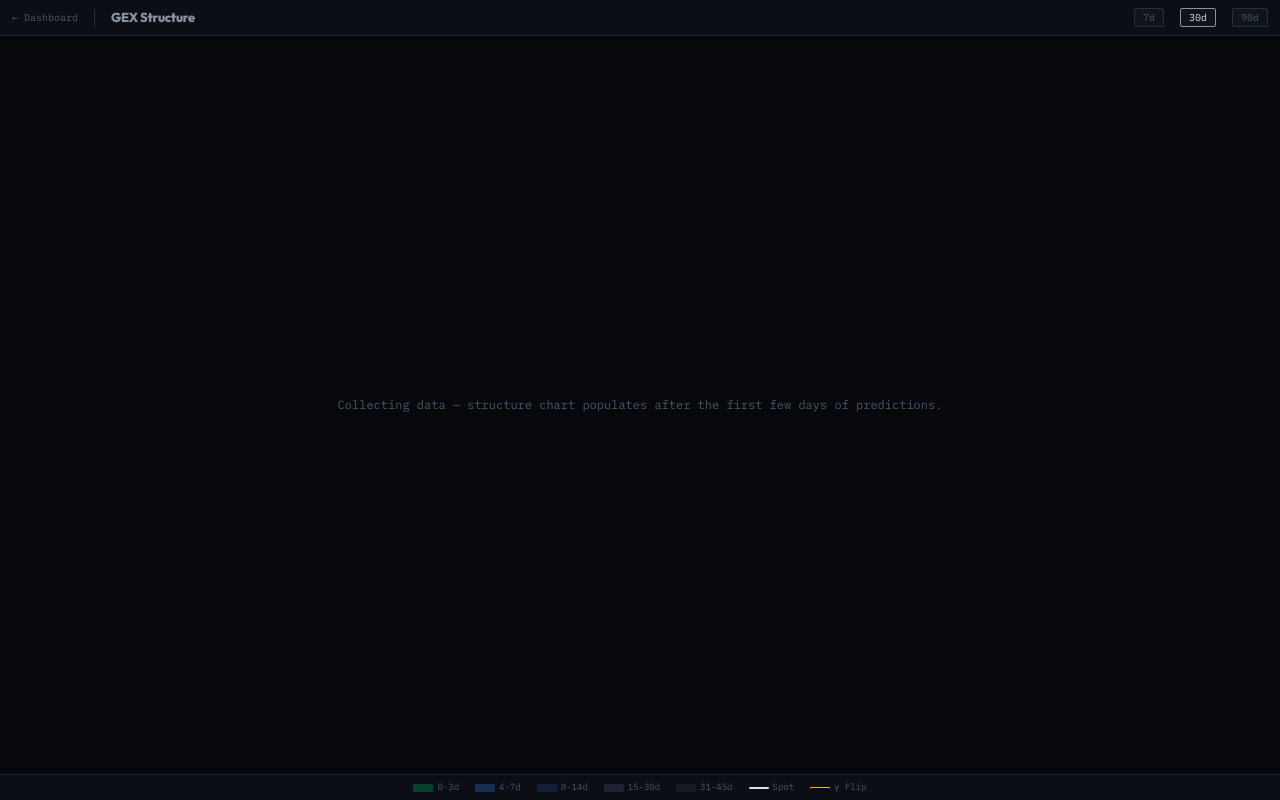
After one commit to fr00000/ibit-gex, a Flask app: page /structure in a window 1280 px wide. The commit adds this page. Run offline with Flask 3, Linux system fonts and the light colour scheme; data that the repository does not hold is empty.

Commit message:
Add structural range evolution chart page
Co-Authored-By: Claude Opus 4.6 <noreply@anthropic.com>

```diff
--- a/app.py
+++ b/app.py
@@ -2389,6 +2389,52 @@ def index():
     return render_template('index.html')
 
 
+@app.route('/structure')
+def structure_page():
+    return render_template('structure.html')
+
+
+@app.route('/api/structure')
+def api_structure():
+    conn = get_db()
+    c = conn.cursor()
+    ticker = request.args.get('ticker', 'IBIT').upper()
+    days = int(request.args.get('days', 30))
+
+    cutoff = (datetime.now() - timedelta(days=days)).strftime('%Y-%m-%d')
+
+    rows = c.execute('''
+        SELECT p.analysis_date, p.dte_window, p.spot_btc, p.call_wall_btc, p.put_wall_btc,
+               p.gamma_flip_btc, p.regime, p.venue_walls_agree,
+               p.deribit_call_wall_btc, p.deribit_put_wall_btc,
+               p.ibit_call_wall_btc, p.ibit_put_wall_btc
+        FROM predictions p
+        INNER JOIN (
+            SELECT analysis_date, dte_window, MIN(dte) as min_dte
+            FROM predictions WHERE ticker=? AND analysis_date >= ?
+            GROUP BY analysis_date, dte_window
+        ) g ON p.analysis_date = g.analysis_date AND p.dte_window = g.dte_window AND p.dte = g.min_dte
+        WHERE p.ticker=? AND p.analysis_date >= ?
+        ORDER BY p.analysis_date, p.dte_window
+    ''', (ticker, cutoff, ticker, cutoff)).fetchall()
+
+    data = {}
+    for r in rows:
+        date = r[0]
+        if date not in data:
+            data[date] = {'spot': r[2], 'windows': {}}
+        data[date]['windows'][r[1]] = {
+            'call_wall': r[3], 'put_wall': r[4],
+            'gamma_flip': r[5], 'regime': r[6],
+            'venue_agree': bool(r[7]),
+            'deribit_cw': r[8], 'deribit_pw': r[9],
+            'ibit_cw': r[10], 'ibit_pw': r[11],
+        }
+
+    conn.close()
+    return Response(json.dumps(data), mimetype='application/json')
+
+
 @app.route('/api/candles')
 @app.route('/api/btc-candles')
 def api_candles():
--- a/templates/index.html
+++ b/templates/index.html
@@ -290,6 +290,7 @@ body{font-family:var(--mono);background:var(--bg);color:var(--t1);font-size:11px
       <option value="4h">4h</option>
       <option value="1d">1d</option>
     </select>
+    <a href="/structure" style="color:var(--t3);font-size:10px;text-decoration:none">Structure ↗</a>
     <button class="hdr-btn" onclick="loadData()">REFRESH</button>
   </div>
 </div>
--- /dev/null
+++ b/templates/structure.html
@@ -0,0 +1,252 @@
+<!DOCTYPE html>
+<html lang="en">
+<head>
+<meta charset="UTF-8">
+<meta name="viewport" content="width=device-width, initial-scale=1.0">
+<title>GEX Structure</title>
+<script src="https://cdnjs.cloudflare.com/ajax/libs/Chart.js/4.4.1/chart.umd.min.js"></script>
+<link href="https://fonts.googleapis.com/css2?family=IBM+Plex+Mono:wght@300;400;500;600;700&family=Outfit:wght@400;500;600;700;800&display=swap" rel="stylesheet">
+<style>
+:root {
+  --bg: #06080c;
+  --bg2: #0b0e14;
+  --bg3: #10141c;
+  --border: #1c2230;
+  --border2: #262e3e;
+  --t1: #dce0e8;
+  --t2: #8892a4;
+  --t3: #4a5568;
+  --green: #00dc82;
+  --red: #ff4060;
+  --amber: #ffb020;
+  --blue: #3890ff;
+  --purple: #a78bfa;
+  --mono: 'IBM Plex Mono', 'Consolas', monospace;
+  --sans: 'Outfit', system-ui, sans-serif;
+}
+*{margin:0;padding:0;box-sizing:border-box}
+html,body{height:100%;overflow:hidden}
+body{font-family:var(--mono);background:var(--bg);color:var(--t1);font-size:11px;line-height:1.4;display:flex;flex-direction:column}
+.hdr{height:36px;background:var(--bg2);border-bottom:1px solid var(--border);display:flex;align-items:center;padding:0 12px;gap:16px;flex-shrink:0}
+.hdr-logo{font-family:var(--sans);font-weight:800;font-size:13px;letter-spacing:-.3px;color:var(--t2)}
+.hdr-sep{width:1px;height:18px;background:var(--border2)}
+.range-btn{background:var(--bg3);color:var(--t3);border:1px solid var(--border2);border-radius:2px;padding:2px 8px;font-family:var(--mono);font-size:10px;cursor:pointer}
+.range-btn.active{color:var(--t1);border-color:var(--t2)}
+.chart-wrap{flex:1;padding:12px;position:relative}
+canvas{width:100%!important;height:100%!important}
+.legend{display:flex;gap:16px;padding:6px 12px;background:var(--bg2);border-top:1px solid var(--border);flex-shrink:0;align-items:center;justify-content:center}
+.leg-item{display:flex;align-items:center;gap:4px;font-size:9px;color:var(--t3)}
+.leg-swatch{width:20px;height:8px;border-radius:1px}
+.empty-msg{position:absolute;inset:0;display:flex;align-items:center;justify-content:center;color:var(--t3);font-size:12px;text-align:center;padding:40px}
+</style>
+</head>
+<body>
+<div class="hdr">
+  <a href="/" style="color:var(--t3);font-size:10px;text-decoration:none">&larr; Dashboard</a>
+  <div class="hdr-sep"></div>
+  <span class="hdr-logo">GEX Structure</span>
+  <div style="flex:1"></div>
+  <button class="range-btn" onclick="load(7)" id="btn-7">7d</button>
+  <button class="range-btn active" onclick="load(30)" id="btn-30">30d</button>
+  <button class="range-btn" onclick="load(90)" id="btn-90">90d</button>
+</div>
+<div class="chart-wrap">
+  <canvas id="chart"></canvas>
+  <div class="empty-msg" id="empty" style="display:none">Collecting data &mdash; structure chart populates after the first few days of predictions.</div>
+</div>
+<div class="legend">
+  <div class="leg-item"><div class="leg-swatch" style="background:rgba(0,220,130,0.25)"></div>0-3d</div>
+  <div class="leg-item"><div class="leg-swatch" style="background:rgba(56,144,255,0.25)"></div>4-7d</div>
+  <div class="leg-item"><div class="leg-swatch" style="background:rgba(56,144,255,0.15)"></div>8-14d</div>
+  <div class="leg-item"><div class="leg-swatch" style="background:rgba(168,139,250,0.15)"></div>15-30d</div>
+  <div class="leg-item"><div class="leg-swatch" style="background:rgba(168,139,250,0.08)"></div>31-45d</div>
+  <div class="leg-item"><div class="leg-swatch" style="background:var(--t1);height:2px"></div>Spot</div>
+  <div class="leg-item"><div class="leg-swatch" style="background:var(--amber);height:1px;border-top:1px dashed var(--amber)"></div>&gamma; Flip</div>
+</div>
+<script>
+let chart = null;
+let currentDays = 30;
+
+const WINDOWS = [
+  {key:'31-45', label:'31-45d', bg:'rgba(168,139,250,0.04)', border:'rgba(168,139,250,0.15)'},
+  {key:'15-30', label:'15-30d', bg:'rgba(168,139,250,0.06)', border:'rgba(168,139,250,0.25)'},
+  {key:'8-14',  label:'8-14d',  bg:'rgba(56,144,255,0.08)',  border:'rgba(56,144,255,0.3)'},
+  {key:'4-7',   label:'4-7d',   bg:'rgba(56,144,255,0.12)',  border:'rgba(56,144,255,0.4)'},
+  {key:'0-3',   label:'0-3d',   bg:'rgba(0,220,130,0.15)',   border:'rgba(0,220,130,0.5)'},
+];
+
+function load(days) {
+  currentDays = days;
+  document.querySelectorAll('.range-btn').forEach(b => b.classList.remove('active'));
+  document.getElementById('btn-' + days).classList.add('active');
+  fetch('/api/structure?ticker=IBIT&days=' + days)
+    .then(r => r.json())
+    .then(render)
+    .catch(e => console.error('Structure fetch failed:', e));
+}
+
+function render(data) {
+  const dates = Object.keys(data).sort();
+  const emptyEl = document.getElementById('empty');
+  const canvas = document.getElementById('chart');
+
+  if (dates.length === 0) {
+    emptyEl.style.display = 'flex';
+    canvas.style.display = 'none';
+    if (chart) { chart.destroy(); chart = null; }
+    return;
+  }
+  emptyEl.style.display = 'none';
+  canvas.style.display = 'block';
+
+  // Detect expiry rollovers (>5% jump in 0-3d call wall)
+  const expirySet = new Set();
+  for (let i = 1; i < dates.length; i++) {
+    const prev = data[dates[i-1]]?.windows?.['0-3'];
+    const curr = data[dates[i]]?.windows?.['0-3'];
+    if (prev && curr && prev.call_wall && curr.call_wall) {
+      const jump = Math.abs(curr.call_wall - prev.call_wall) / prev.call_wall;
+      if (jump > 0.05) expirySet.add(dates[i]);
+    }
+  }
+
+  const datasets = [];
+
+  // Bands: widest first (31-45d) to narrowest (0-3d)
+  for (const w of WINDOWS) {
+    // Call wall (top line)
+    datasets.push({
+      label: w.label + ' CW',
+      data: dates.map(d => data[d]?.windows?.[w.key]?.call_wall || null),
+      borderColor: w.border,
+      borderWidth: 1,
+      pointRadius: 0,
+      fill: false,
+      spanGaps: true,
+      tension: 0.2,
+    });
+    // Put wall (bottom line, fill up to previous dataset = call wall)
+    datasets.push({
+      label: w.label + ' PW',
+      data: dates.map(d => data[d]?.windows?.[w.key]?.put_wall || null),
+      borderColor: w.border,
+      borderWidth: 1,
+      pointRadius: 0,
+      fill: '-1',
+      backgroundColor: w.bg,
+      spanGaps: true,
+      tension: 0.2,
+    });
+  }
+
+  // Gamma flip (0-3d) — dashed amber
+  datasets.push({
+    label: 'Gamma Flip',
+    data: dates.map(d => data[d]?.windows?.['0-3']?.gamma_flip || null),
+    borderColor: 'rgba(255,176,32,0.6)',
+    borderWidth: 1.5,
+    borderDash: [4, 3],
+    pointRadius: 0,
+    fill: false,
+    spanGaps: true,
+    tension: 0.2,
+  });
+
+  // Spot — solid white
+  datasets.push({
+    label: 'Spot',
+    data: dates.map(d => data[d]?.spot || null),
+    borderColor: 'rgba(220,224,232,0.9)',
+    borderWidth: 2,
+    pointRadius: 2,
+    pointBackgroundColor: 'rgba(220,224,232,0.9)',
+    fill: false,
+    spanGaps: true,
+    tension: 0.2,
+  });
+
+  // Store data ref for tooltip
+  window._structData = data;
+  window._structDates = dates;
+
+  if (chart) chart.destroy();
+
+  chart = new Chart(document.getElementById('chart'), {
+    type: 'line',
+    data: { labels: dates, datasets },
+    options: {
+      responsive: true,
+      maintainAspectRatio: false,
+      interaction: { mode: 'index', intersect: false },
+      plugins: {
+        legend: { display: false },
+        tooltip: {
+          backgroundColor: 'rgba(11,14,20,0.95)',
+          borderColor: 'rgba(28,34,48,1)',
+          borderWidth: 1,
+          titleFont: { family: "'IBM Plex Mono', monospace", size: 11 },
+          bodyFont: { family: "'IBM Plex Mono', monospace", size: 10 },
+          padding: 10,
+          filter: () => false,  // hide default items
+          callbacks: {
+            title: function(items) {
+              return items[0]?.label || '';
+            },
+            afterBody: function(items) {
+              const date = items[0]?.label;
+              if (!date || !window._structData[date]) return '';
+              const d = window._structData[date];
+              const lines = [];
+              const fB = v => '$' + Math.round(v).toLocaleString();
+              lines.push('Spot: ' + fB(d.spot));
+              const order = ['0-3','4-7','8-14','15-30','31-45'];
+              for (const k of order) {
+                const w = d.windows?.[k];
+                if (!w) continue;
+                let line = k.padEnd(6) + fB(w.put_wall) + ' \u2014 ' + fB(w.call_wall);
+                const regime = w.regime === 'negative_gamma' ? ' (neg \u03B3)' : ' (pos \u03B3)';
+                line += regime;
+                if (w.venue_agree) line += ' \u2713';
+                lines.push(line);
+              }
+              const gf = d.windows?.['0-3']?.gamma_flip;
+              if (gf) lines.push('\u03B3 flip: ' + fB(gf));
+              return lines.join('\n');
+            },
+            label: () => null,
+          },
+        },
+      },
+      scales: {
+        x: {
+          grid: { color: 'rgba(28,34,48,0.5)' },
+          ticks: {
+            color: function(ctx) {
+              const date = window._structDates?.[ctx.index];
+              return expirySet.has(date) ? '#ffb020' : '#4a5568';
+            },
+            font: { size: 10, family: "'IBM Plex Mono'" },
+            maxRotation: 0,
+            callback: function(val, idx) {
+              const d = this.getLabelForValue(val);
+              return d ? d.slice(5) : '';  // show MM-DD only
+            },
+          },
+        },
+        y: {
+          grid: { color: 'rgba(28,34,48,0.5)' },
+          ticks: {
+            color: '#4a5568',
+            font: { size: 10, family: "'IBM Plex Mono'" },
+            callback: v => '$' + (v/1000).toFixed(0) + 'K',
+          },
+        },
+      },
+    },
+  });
+}
+
+load(30);
+</script>
+</body>
+</html>
```
